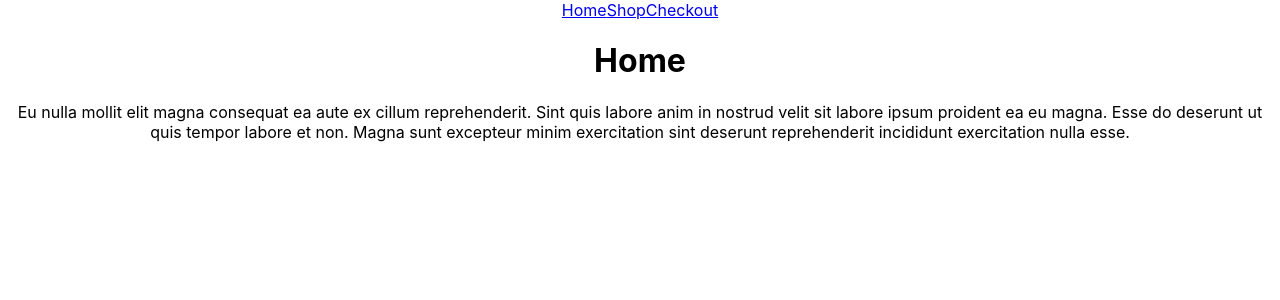
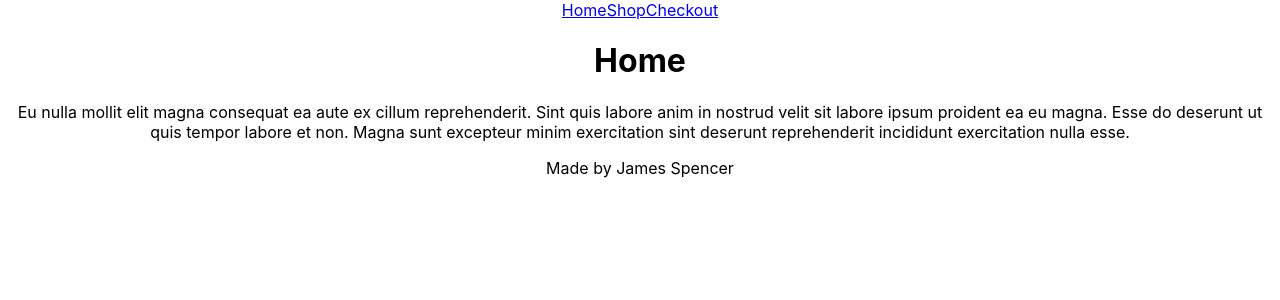
Before and after one commit to jkcswd/FakeShop, a React (Create React App) app: page / in a window 1280 px wide. Shown: the top 300 px of the page. Built offline with nearby package versions, Linux system fonts and the light colour scheme.

Commit message:
Add footer text

```diff
--- a/src/App.js
+++ b/src/App.js
@@ -14,7 +14,7 @@ const App = () => {
       <main>
         <Outlet/>
       </main>
-      <footer></footer>
+      <footer>Made by James Spencer</footer>
     </div>
   );
 }
```
